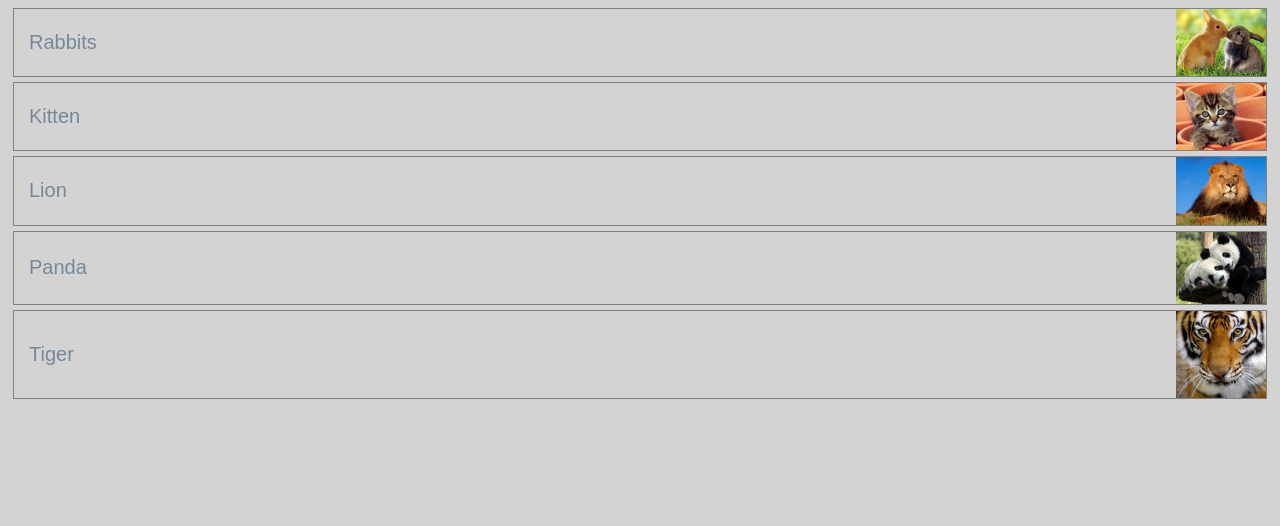
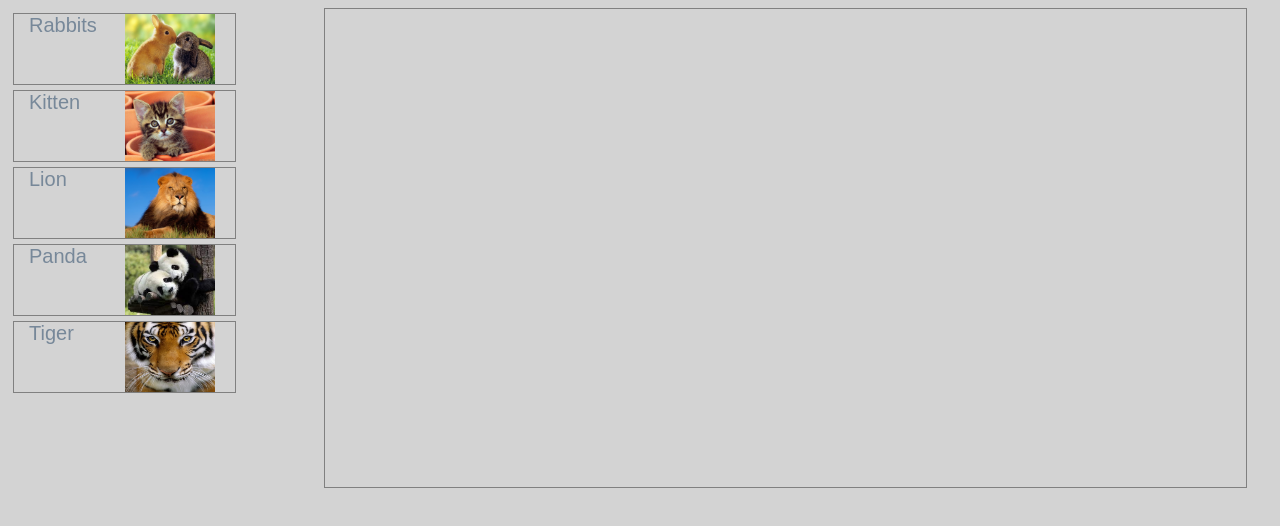
Before and after one commit to rena777-test/LabWorks, a plain HTML site: page L4_T2_Graphics/index.html in a window 1280 px wide. Drawn offline with Linux system fonts and the light colour scheme.

Commit message:
The project is finalized.

```diff
--- a/L4_T2_Graphics/index.html
+++ b/L4_T2_Graphics/index.html
@@ -15,13 +15,16 @@
 </head>
 
 <body>
-    <div>
-        <div class="imgs"><span>Rabbits</span><img id="rabbits" src="img/1558692302_2.jpeg" alt="Rabbits"></div>
-        <div class="imgs"><span>Kitten</span><img id="cat" src="img/cat.jpg" alt="cat"></div>
-        <div class="imgs"><span>Lion</span><img id="lion" src="img/lion.jpg" alt=""></div>
-        <div class="imgs"><span>Panda</span><img id="pair" src="img/path.jpg" alt=""></div>
-        <div class="imgs"><span>Tiger</span><img id="tiger" src="img/tigers-face.jpg" alt=""></div>
+   <div id="wrapper">
+    <div id="preview">
+        <div id="1" class="imgs" onclick="clickHandler(this)"><span>Rabbits</span><img id="rabbits" src="img/1558692302_2.jpeg" alt="Rabbits"></div>
+        <div id="2" class="imgs" onclick="clickHandler(this)"><span>Kitten</span><img id="cat" src="img/cat.jpg" alt="cat"></div>
+        <div id="3" class="imgs" onclick="clickHandler(this)"><span>Lion</span><img id="lion" src="img/lion.jpg" alt=""></div>
+        <div id="4" class="imgs" onclick="clickHandler(this)"><span>Panda</span><img id="pair" src="img/path.jpg" alt=""></div>
+        <div id="5" class="imgs" onclick="clickHandler(this)"><span>Tiger</span><img id="tiger" src="img/tigers-face.jpg" alt=""></div>
     </div>
+    <div id="display"></div>
+   </div>
 </body>
 
 </html>
--- a/L4_T2_Graphics/script.js
+++ b/L4_T2_Graphics/script.js
@@ -1,31 +1,21 @@
-window.onload = init;
 
+function clickHandler(ev){// div на который нажала
 
-function init(){
-    enlargeImage("rabbits", "img/1558692302_2.jpeg");
-    enlargeImage("cat", "img/cat.jpg");
-    enlargeImage("lion", "img/lion.jpg");
-    enlargeImage("pair", "img/path.jpg");
-    enlargeImage("tiger", "img/tigers-face.jpg");
+   let elemImg = ev.getElementsByTagName('img')[0];//картинка на которую нажала
+
+   let container = document.getElementById("display");// куда буду вставлять картинку
+
+   let imageNew = document.createElement('img');// создание новой картинки - большой!!
+   imageNew.setAttribute("src", elemImg.src);//src маленькой картинки копирую в большую картинку
+   imageNew.style.width = 778 + "px";
+   imageNew.style.height = 480 + "px";
+
+    if( container.hasChildNodes() ){
+      let bigImg = container.getElementsByTagName('img')[0];
+      bigImg.setAttribute("src", elemImg.src);
+    }
+    else{
+      container.append(imageNew);
+    }
+
 }
-
-function enlargeImage(id, path){
-    let elem = document.getElementById(id);
-    console.dir(elem);
-    if(elem.nodeName.toLowerCase() != "img")return;
-
-    let basePath = elem.src;
-
-    elem.addEventListener("click", function(){
-        this.src = path;
-        this.style.width = 70 + "%";
-        this.style.height = 50 + "%";
-
-        this.parentElement.style.width = 100 + "%";});
-
-    elem.addEventListener("mouseout", function(){
-        this.style.width = 90 + "px";
-        this.style.height = 90 + "px";
-        this.src = basePath;
-       });
-}
--- a/L4_T2_Graphics/style.css
+++ b/L4_T2_Graphics/style.css
@@ -7,17 +7,27 @@ body{
     color: lightslategrey;
     font-size: 20px;
     font-family: sans-serif;
- /*    width: 25%; */
-    display: flex;
-    justify-content: space-between;
-    align-items: center;
+    width: 70%;
+    display: grid;
+    grid-template-columns: 1fr 1fr;
     border: 1px solid gray;
 }
 
 img{
     width: 90px;
+    height: 70px;
 }
 
 span{
     margin-left: 15px;
 }
+
+#display{
+    border: 1px solid gray;
+}
+
+#wrapper{
+    display: grid;
+    grid-template-columns: 25% 73%;
+    height: 480px;
+}
```
